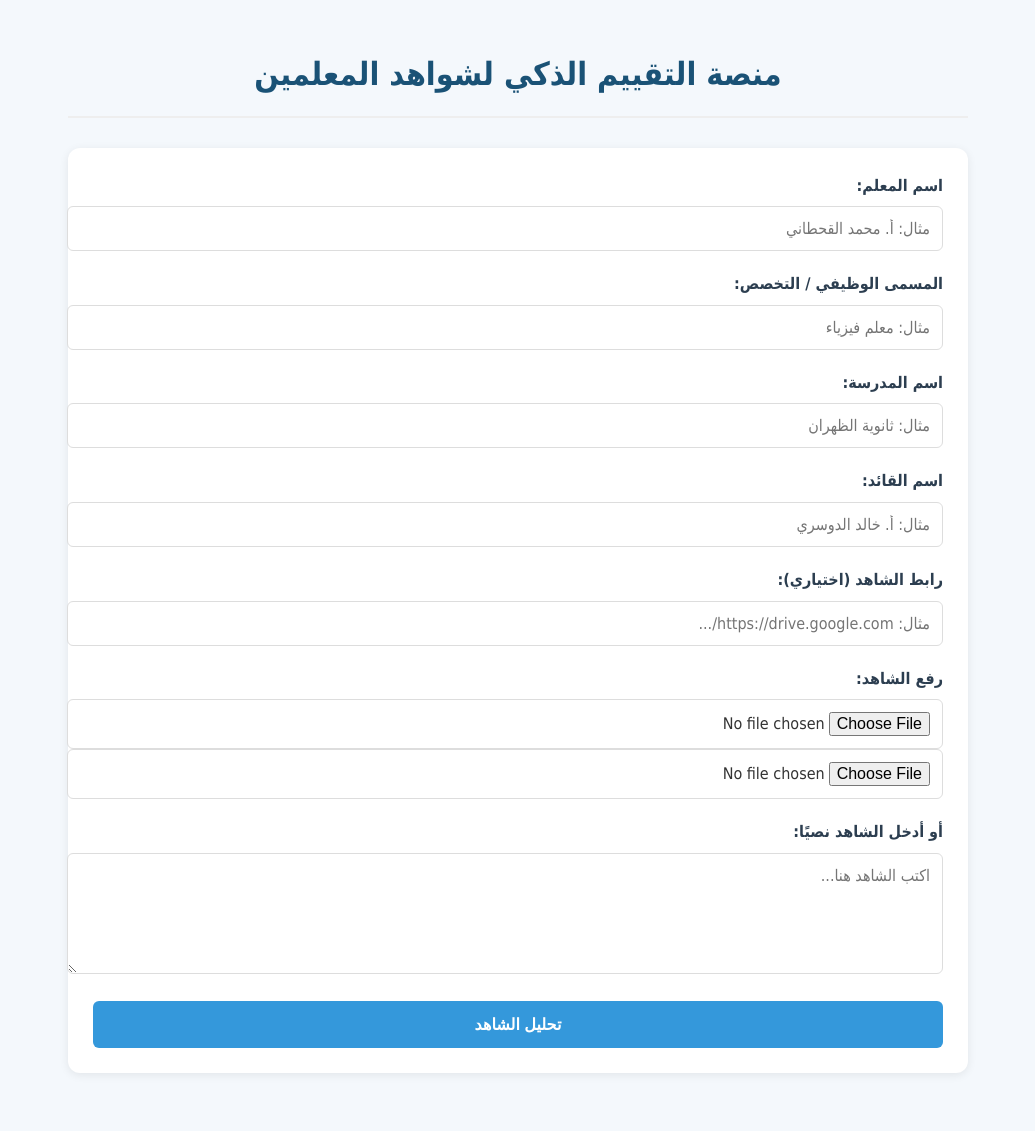
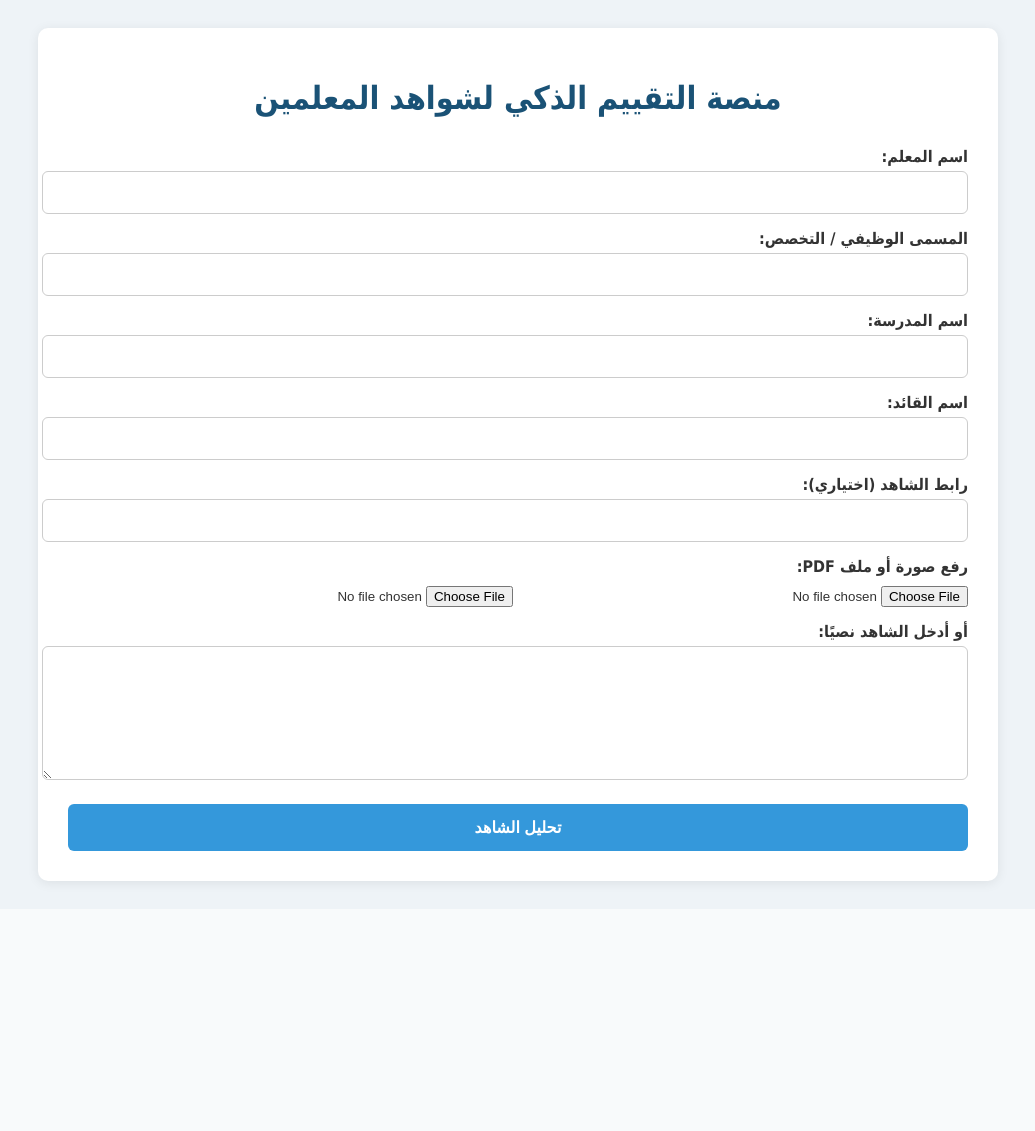
Before and after one commit to aliasiriiii/smart-ai, a Flask app: page / in a window 1280 px wide. Shown: the whole page, without its empty margins (122-1157 px from the left). After the commit the page ends 889 px from the top, so only its background shows below. Run offline with Flask 3, Linux system fonts and the light colour scheme.

Commit message:
Update index.html

```diff
--- a/templates/index.html
+++ b/templates/index.html
@@ -6,66 +6,89 @@
   <style>
     body {
       font-family: 'Tahoma', sans-serif;
-      background: #f4f8fc;
+      background: #eef3f7;
       padding: 20px;
       color: #333;
-      line-height: 1.6;
     }
     h1 {
       text-align: center;
       color: #1a5276;
       margin-bottom: 30px;
-      padding-bottom: 15px;
-      border-bottom: 2px solid #eee;
     }
     .container {
       max-width: 900px;
-      margin: 0 auto;
-    }
-    form {
-      background: #ffffff;
-      padding: 25px;
-      border-radius: 12px;
-      box-shadow: 0 2px 10px rgba(0,0,0,0.08);
-      margin-bottom: 30px;
-    }
-    .form-group {
-      margin-bottom: 20px;
+      margin: auto;
+      background: #fff;
+      padding: 30px;
+      border-radius: 10px;
+      box-shadow: 0 2px 12px rgba(0,0,0,0.08);
     }
     label {
       display: block;
-      margin-bottom: 8px;
+      margin-top: 15px;
       font-weight: bold;
-      color: #2c3e50;
     }
-    input, textarea {
+    input[type="text"], textarea {
       width: 100%;
       padding: 12px;
-      border: 1px solid #ddd;
+      margin-top: 5px;
+      border: 1px solid #ccc;
       border-radius: 6px;
-      font-family: inherit;
-      font-size: 16px;
+      font-size: 15px;
+    }
+    textarea {
+      resize: vertical;
+    }
+    .file-row {
+      display: flex;
+      gap: 10px;
+      margin-top: 10px;
+    }
+    input[type="file"] {
+      flex: 1;
     }
     button {
-      background-color: #3498db;
-      color: white;
-      padding: 14px 24px;
+      margin-top: 20px;
+      background: #3498db;
+      color: #fff;
+      padding: 14px;
+      width: 100%;
       border: none;
       border-radius: 6px;
-      cursor: pointer;
       font-size: 16px;
       font-weight: bold;
-      width: 100%;
+      cursor: pointer;
     }
     button:hover {
-      background-color: #2980b9;
+      background: #2c80b4;
     }
-    .result {
-      background: #ffffff;
+    .result-box {
+      margin-top: 40px;
       padding: 25px;
+      background: #fefefe;
       border-radius: 12px;
-      box-shadow: 0 2px 10px rgba(0,0,0,0.08);
-      margin-bottom: 40px;
+      box-shadow: 0 2px 10px rgba(0,0,0,0.04);
+    }
+    .footer-note {
+      font-size: 13px;
+      text-align: center;
+      color: #7f8c8d;
+      margin-top: 30px;
+      border-top: 1px solid #eee;
+      padding-top: 15px;
+    }
+    .btn-group {
+      display: flex;
+      gap: 10px;
+      margin-top: 20px;
+    }
+    .btn-group button {
+      flex: 1;
+    }
+    .error {
+      color: red;
+      text-align: center;
+      margin-top: 20px;
     }
   </style>
 </head>
@@ -74,49 +97,49 @@
     <h1>منصة التقييم الذكي لشواهد المعلمين</h1>
 
     <form method="POST" enctype="multipart/form-data">
-    <div class="form-group">
-      <label for="teacher_name">اسم المعلم:</label>
-      <input type="text" id="teacher_name" name="teacher_name" placeholder="مثال: أ. محمد القحطاني" value="{{ teacher_name or '' }}">
-    </div>
+      <label>اسم المعلم:</label>
+      <input type="text" name="teacher_name" value="{{ teacher_name or '' }}">
 
-    <div class="form-group">
-      <label for="job_title">المسمى الوظيفي / التخصص:</label>
-      <input type="text" id="job_title" name="job_title" placeholder="مثال: معلم فيزياء" value="{{ job_title or '' }}">
-    </div>
+      <label>المسمى الوظيفي / التخصص:</label>
+      <input type="text" name="job_title" value="{{ job_title or '' }}">
 
-    <div class="form-group">
-      <label for="school">اسم المدرسة:</label>
-      <input type="text" id="school" name="school" placeholder="مثال: ثانوية الظهران" value="{{ school or '' }}">
-    </div>
+      <label>اسم المدرسة:</label>
+      <input type="text" name="school" value="{{ school or '' }}">
 
-    <div class="form-group">
-      <label for="principal_name">اسم القائد:</label>
-      <input type="text" id="principal_name" name="principal_name" placeholder="مثال: أ. خالد الدوسري" value="{{ principal_name or '' }}">
-    </div>
+      <label>اسم القائد:</label>
+      <input type="text" name="principal_name" value="{{ principal_name or '' }}">
 
-    <div class="form-group">
-      <label for="file_link">رابط الشاهد (اختياري):</label>
-      <input type="text" id="file_link" name="file_link" placeholder="مثال: https://drive.google.com/..." value="{{ file_link or '' }}">
-    </div>
+      <label>رابط الشاهد (اختياري):</label>
+      <input type="text" name="file_link" value="{{ file_link or '' }}">
 
-    <div class="form-group">
-      <label>رفع الشاهد:</label>
+      <label>رفع صورة أو ملف PDF:</label>
+      <div class="file-row">
         <input type="file" name="image" accept="image/*">
         <input type="file" name="pdf_file" accept=".pdf">
       </div>
 
-    <div class="form-group">
-      <label for="shahid">أو أدخل الشاهد نصيًا:</label>
-      <textarea id="shahid" name="shahid" rows="5" placeholder="اكتب الشاهد هنا...">{{ input_text or '' }}</textarea>
-    </div>
+      <label>أو أدخل الشاهد نصيًا:</label>
+      <textarea name="shahid" rows="6">{{ shahid_text or '' }}</textarea>
 
       <button type="submit">تحليل الشاهد</button>
     </form>
 
     {% if gpt_result %}
-    <div class="result">
+    <div class="result-box">
       {{ gpt_result|safe }}
+      <div class="btn-group">
+        <button onclick="window.print()" style="background:#27ae60;">طباعة التقرير</button>
+        <button onclick="window.location.reload()" style="background:#bdc3c7;">تحليل جديد</button>
       </div>
+      <div class="footer-note">
+        تم التحليل باستخدام GPT وتحليل ذكي للكلمات المفتاحية<br>
+        تصميم: الأستاذ علي عسيري – ثانوية الظهران
+      </div>
+    </div>
+    {% endif %}
+
+    {% if error_message %}
+    <div class="error">{{ error_message }}</div>
     {% endif %}
   </div>
 </body>
```
Lines whose indentation alone changed are shown as unchanged.
